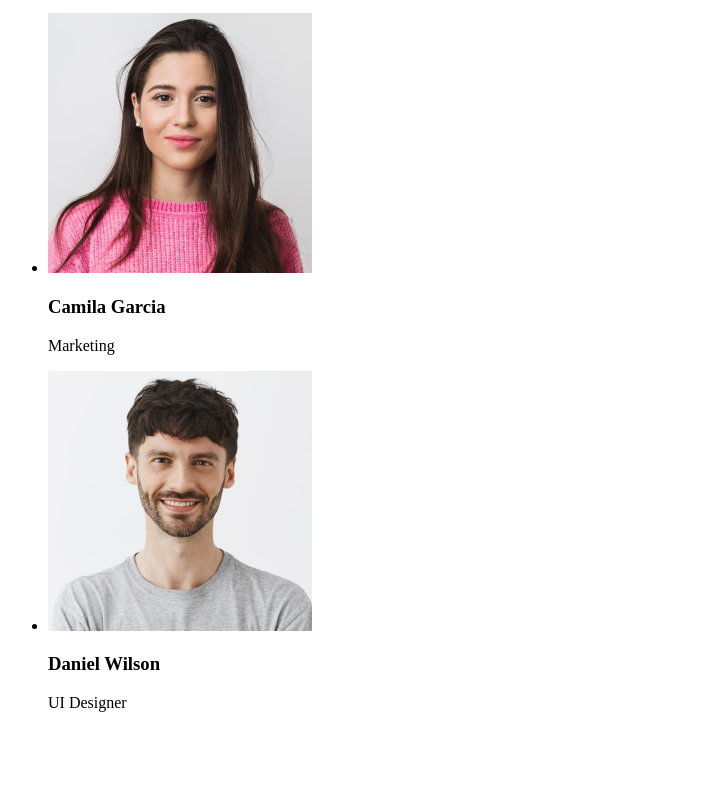
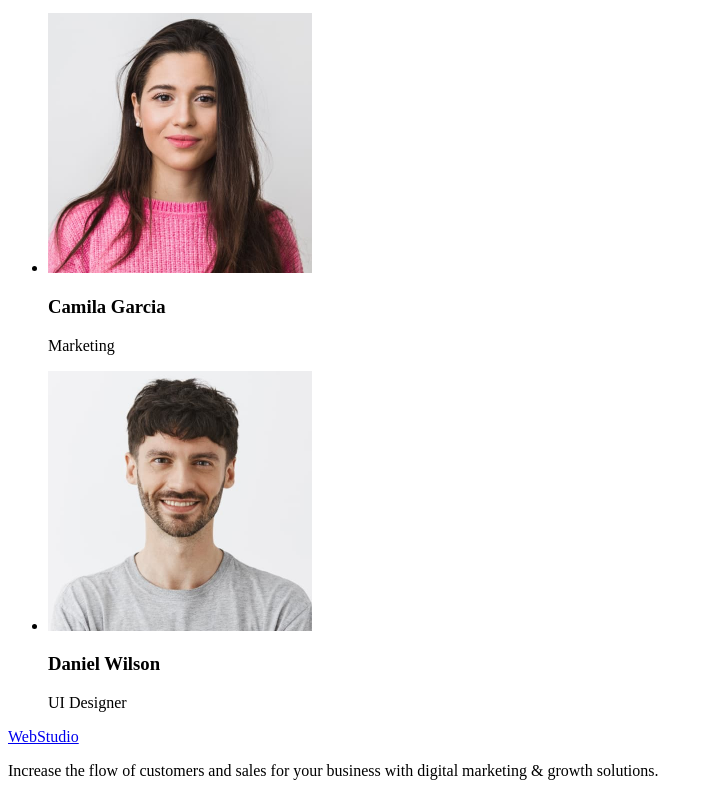
Before and after one commit to Yura-Chek/goit-markup-hw-01, a plain HTML site: page index.html in a window 1280 px wide. Shown: the part 1458-2254 px from the top of the page, without its empty margins (0-709 px from the left). Before the commit the page ends 2186 px from the top, so only its background shows below. Drawn offline with Linux system fonts and the light colour scheme.

Commit message:
marcup footer

```diff
--- a/index.html
+++ b/index.html
@@ -115,6 +115,12 @@
       </section>
     </main>
 
-    <footer></footer>
+    <footer>
+      <a href="./Index.html">WebStudio</a>
+      <p>
+        Increase the flow of customers and sales for your business with digital
+        marketing & growth solutions.
+      </p>
+    </footer>
   </body>
 </html>
```
